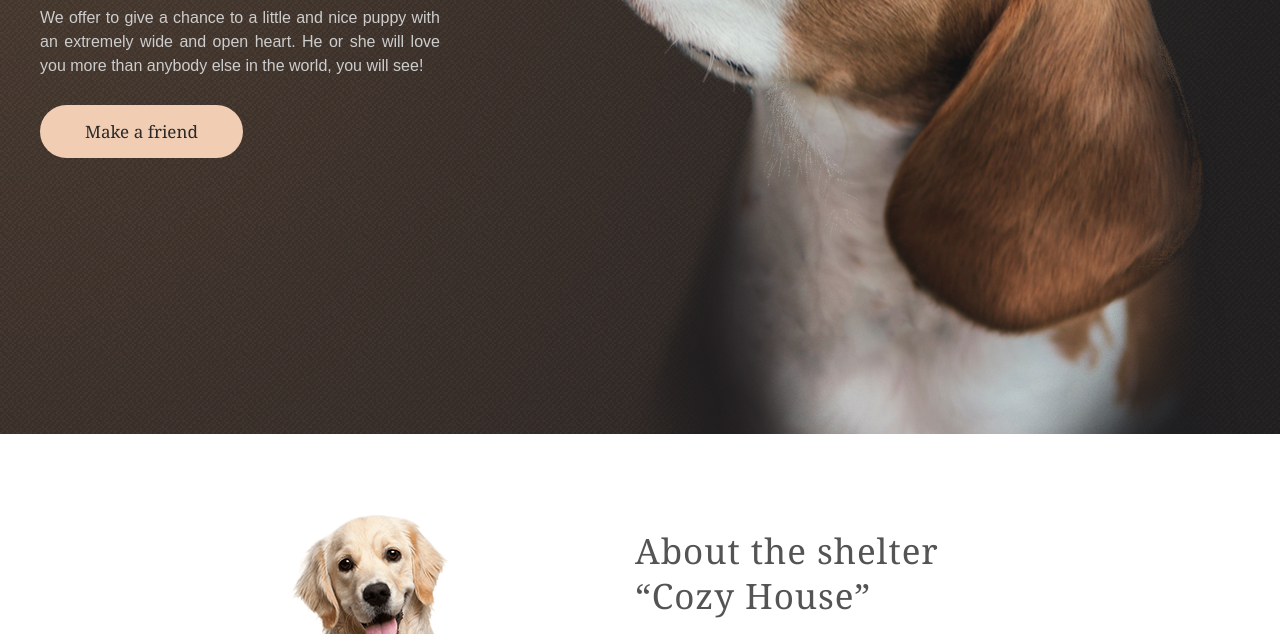
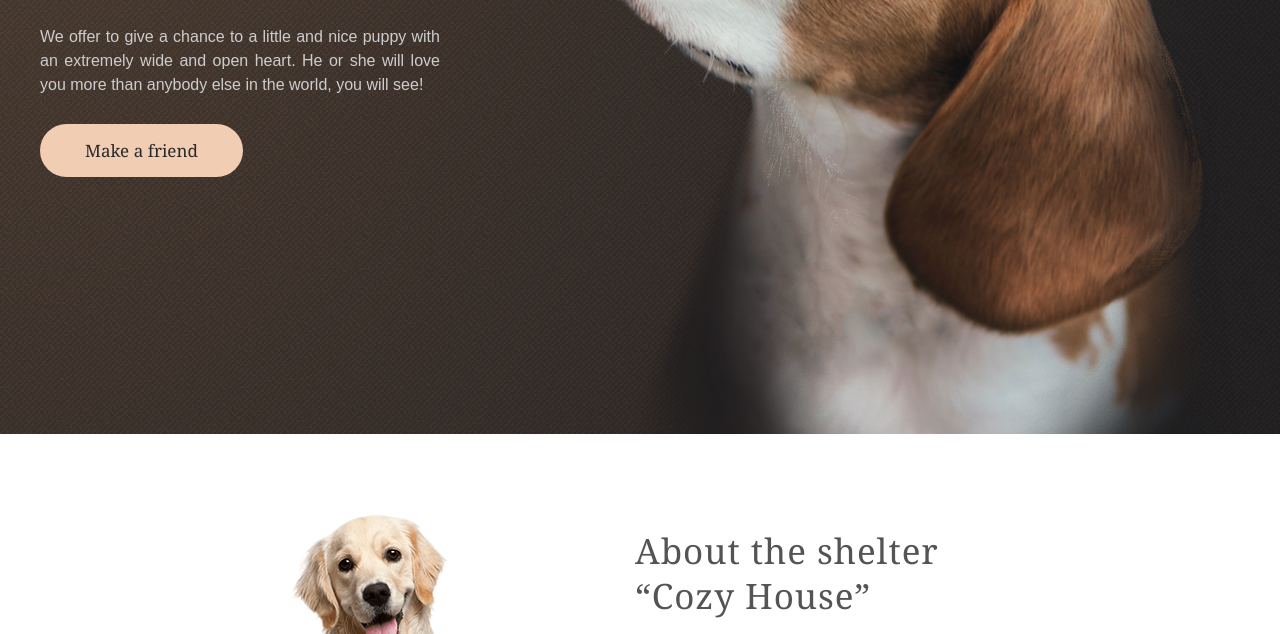
Before and after one commit to khakimbekerkinboev/shelter, a plain HTML site: page pages/main/index.html in a window 1280 px wide. Shown: the part 480-1114 px from the top of the page. Drawn offline with Linux system fonts and the light colour scheme.

Commit message:
refactor: change margin-top of  main-left

```diff
--- a/pages/main/style.css
+++ b/pages/main/style.css
@@ -84,7 +84,7 @@ header {
 }
 .main-left {
   width: 33.33%;
-  margin-top: 9rem;
+  margin-top: 10.1875rem;
 }
 .main-left h1 {
   color: white;
```
